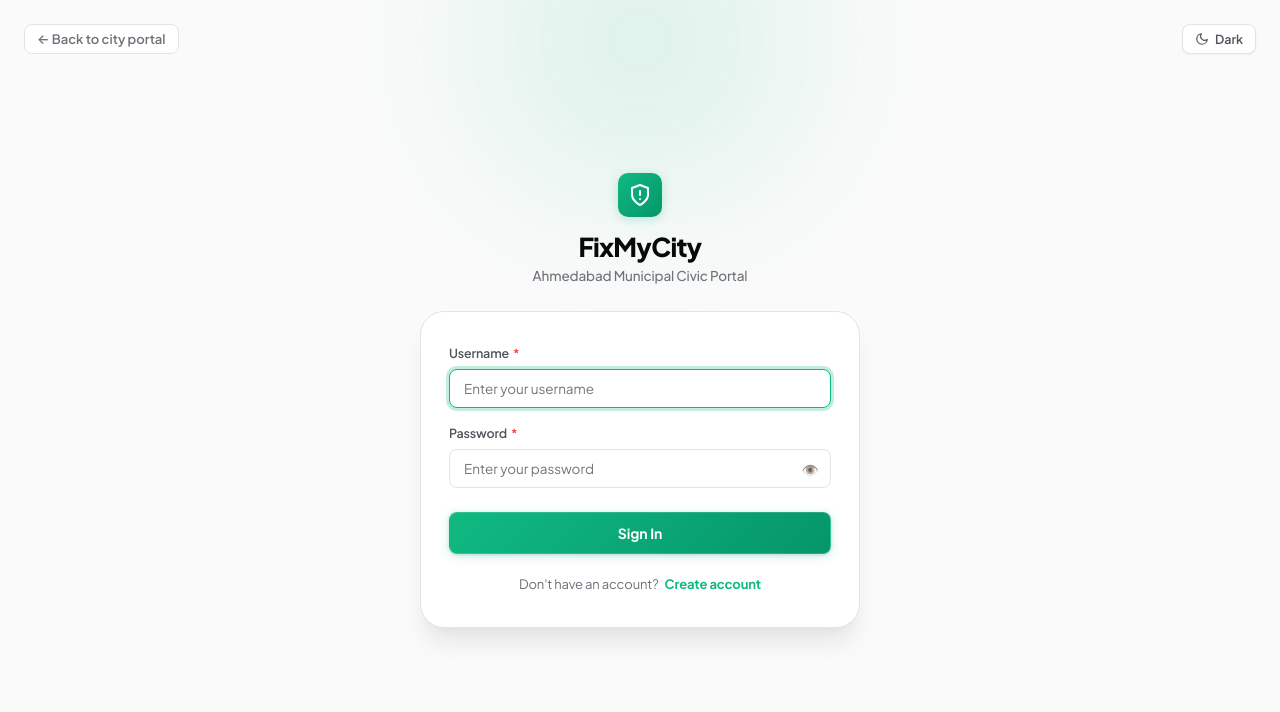
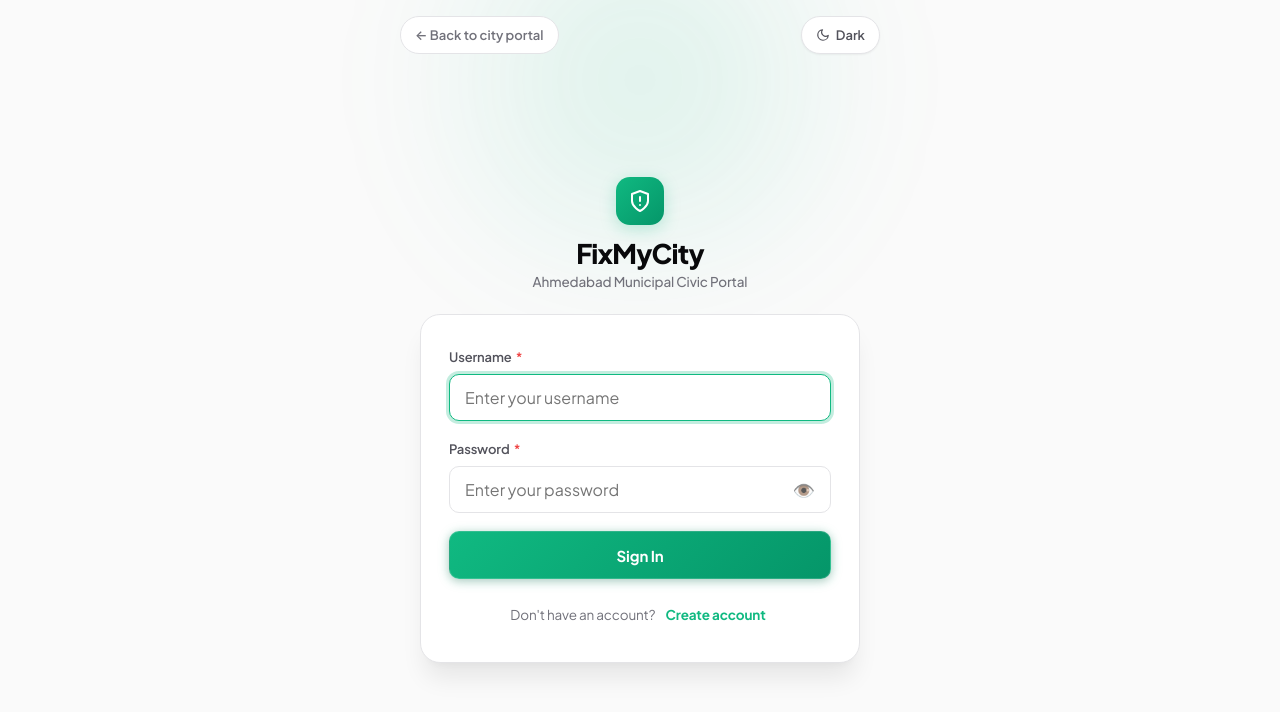
Before and after one commit to Anuj2556/fixmycity, a React (Vite) app in the folder frontend/: page /login in a window 1280 px wide. Shown: the top 712 px of the page. Built offline with nearby package versions, Linux system fonts and the light colour scheme; no server answers.

Commit message:
feat: add authentication styling, home landing page styles, and navbar component

```diff
--- a/frontend/src/pages/Auth.module.css
+++ b/frontend/src/pages/Auth.module.css
@@ -1,41 +1,49 @@
-/* ─── Modern Civic Authentication (Login / Register) ─── */
+/* ─── Modern Civic Authentication (Login / Register) Mobile-First & Desktop ─── */
 
 .body {
   font-family: var(--font-sans);
   min-height: 100vh;
+  min-height: 100dvh;
   display: flex;
+  flex-direction: column;
   justify-content: center;
   align-items: center;
-  padding: 40px 20px;
+  padding: 80px 20px 40px;
   position: relative;
   background: var(--bg-page);
   color: var(--text-primary);
-  overflow: hidden;
+  overflow-x: hidden;
+  overflow-y: auto;
+  box-sizing: border-box;
 }
 
 .body::before {
   content: '';
   position: absolute;
-  top: -20%;
+  top: -15%;
   left: 50%;
   transform: translateX(-50%);
-  width: 600px;
+  width: min(600px, 100vw);
   height: 400px;
   background: radial-gradient(circle, var(--brand-glow) 0%, transparent 70%);
   pointer-events: none;
   filter: blur(60px);
-  opacity: 0.6;
+  opacity: 0.55;
+  z-index: 1;
 }
 
+/* ─── Top Navigation Bar ─── */
 .authTopBar {
   position: absolute;
-  top: 24px;
-  left: 24px;
-  right: 24px;
+  top: 16px;
+  left: 16px;
+  right: 16px;
+  max-width: 480px;
+  margin: 0 auto;
   display: flex;
   justify-content: space-between;
   align-items: center;
-  z-index: 20;
+  z-index: 25;
 }
 
 .backLink {
@@ -45,69 +53,83 @@
   font-size: 13px;
   font-weight: 600;
   color: var(--text-muted);
-  padding: 6px 12px;
-  border-radius: var(--radius-sm);
+  padding: 8px 14px;
+  border-radius: var(--radius-full);
   background: var(--bg-card);
   border: 1px solid var(--border-color);
+  backdrop-filter: blur(8px);
+  -webkit-backdrop-filter: blur(8px);
   transition: all var(--transition-fast);
+  text-decoration: none;
+  cursor: pointer;
+  min-height: 38px;
 }
 
-.backLink:hover {
+.backLink:hover,
+.backLink:active {
   color: var(--text-primary);
   border-color: var(--brand-primary);
   background: var(--bg-card-hover);
+  transform: translateX(-2px);
 }
 
 .themeBtn {
   display: flex;
   align-items: center;
   gap: 6px;
-  padding: 6px 12px;
-  border-radius: var(--radius-sm);
+  padding: 8px 14px;
+  border-radius: var(--radius-full);
   background: var(--bg-card);
   border: 1px solid var(--border-color);
   color: var(--text-secondary);
   cursor: pointer;
-  font-size: 12.5px;
+  font-size: 13px;
   font-weight: 600;
+  backdrop-filter: blur(8px);
+  -webkit-backdrop-filter: blur(8px);
   box-shadow: var(--shadow-sm);
   transition: all var(--transition-fast);
+  min-height: 38px;
 }
 
-.themeBtn:hover {
+.themeBtn:hover,
+.themeBtn:active {
   border-color: var(--brand-primary);
   color: var(--text-primary);
   background: var(--bg-card-hover);
 }
 
+/* ─── Main Container ─── */
 .container {
   max-width: 440px;
   width: 100%;
   position: relative;
   z-index: 10;
-  animation: fadeInUp 0.4s var(--ease-spring);
+  margin: 0 auto;
+  animation: fadeInUp 0.35s var(--ease-spring);
 }
 
 .headerSection {
   text-align: center;
-  margin-bottom: 24px;
+  margin-bottom: 22px;
 }
 
 .logoBadge {
-  width: 44px;
-  height: 44px;
-  margin: 0 auto 14px;
+  width: 48px;
+  height: 48px;
+  margin: 0 auto 12px;
   background: var(--brand-gradient);
-  border-radius: var(--radius-md);
+  border-radius: var(--radius-lg);
   display: flex;
   align-items: center;
   justify-content: center;
   color: #ffffff;
-  box-shadow: 0 2px 10px var(--brand-glow);
+  box-shadow: 0 4px 16px var(--brand-glow);
+  transition: transform 0.2s ease;
 }
 
 .brand {
-  font-size: 26px;
+  font-size: 27px;
   color: var(--text-primary);
   font-weight: 800;
   letter-spacing: -0.03em;
@@ -122,95 +144,42 @@
   color: var(--text-muted);
   font-size: 13.5px;
   font-weight: 500;
+  line-height: 1.4;
 }
 
 /* ─── Form Card ─── */
 .formCard {
   background: var(--bg-card);
   border: 1px solid var(--border-card);
-  border-radius: var(--radius-2xl);
+  border-radius: 20px;
   padding: 32px 28px;
-  box-shadow: var(--shadow-xl);
+  box-shadow: var(--shadow-xl), 0 0 0 1px rgba(255, 255, 255, 0.04) inset;
+  backdrop-filter: blur(16px);
+  -webkit-backdrop-filter: blur(16px);
 }
 
-/* Demo Logins Well */
-.demoSection {
-  background: var(--bg-subtle);
-  border: 1px solid var(--border-color);
-  border-radius: var(--radius-md);
-  padding: 12px 14px;
-  margin-bottom: 22px;
-}
-
-.demoLabel {
-  font-size: 10.5px;
-  font-weight: 700;
-  color: var(--text-muted);
-  text-transform: uppercase;
-  letter-spacing: 0.06em;
-  margin-bottom: 8px;
-  display: flex;
-  align-items: center;
-  justify-content: space-between;
-}
-
-.demoBadge {
-  color: var(--brand-primary);
-  font-weight: 800;
-  font-size: 9.5px;
-}
-
-.demoButtons {
-  display: grid;
-  grid-template-columns: repeat(3, 1fr);
-  gap: 6px;
-}
-
-.demoBtn {
-  background: var(--bg-card);
-  border: 1px solid var(--border-color);
-  color: var(--text-secondary);
-  font-size: 11px;
-  font-weight: 700;
-  padding: 7px 6px;
-  border-radius: var(--radius-sm);
-  cursor: pointer;
-  transition: all var(--transition-fast);
-  text-align: center;
-}
-
-.demoBtn:hover {
-  background: var(--brand-surface);
-  border-color: var(--brand-primary);
-  color: var(--brand-primary);
-}
-
-/* Role Selector */
+/* Role Selector (Register Page) */
 .roleSelector {
   display: grid;
   grid-template-columns: 1fr 1fr;
-  gap: 8px;
-  margin-bottom: 18px;
-}
-
-.roleSelectorThree {
-  display: grid;
-  grid-template-columns: repeat(3, 1fr);
-  gap: 8px;
-  margin-bottom: 20px;
+  gap: 10px;
+  margin-bottom: 22px;
 }
 
 .roleOption {
   background: var(--bg-subtle);
   border: 1.5px solid var(--border-color);
   border-radius: var(--radius-md);
-  padding: 10px 6px;
+  padding: 12px 8px;
   text-align: center;
   cursor: pointer;
   transition: all var(--transition-fast);
+  user-select: none;
+  -webkit-tap-highlight-color: transparent;
 }
 
-.roleOption:hover {
+.roleOption:hover,
+.roleOption:active {
   border-color: var(--brand-primary);
   background: var(--bg-card-hover);
 }
@@ -218,98 +187,36 @@
 .roleOptionSelected {
   background: var(--brand-surface) !important;
   border-color: var(--brand-primary) !important;
-  box-shadow: 0 0 10px var(--brand-glow);
+  box-shadow: 0 0 12px var(--brand-glow);
 }
 
 .roleEmoji {
-  font-size: 18px;
-  margin-bottom: 3px;
+  font-size: 20px;
+  margin-bottom: 4px;
   display: flex;
   justify-content: center;
   align-items: center;
 }
 
 .roleText {
-  font-size: 11.5px;
+  font-size: 12.5px;
   font-weight: 700;
   color: var(--text-primary);
   white-space: nowrap;
 }
 
-.deptInfoCard {
-  background: var(--bg-subtle);
-  border: 1px solid var(--border-color);
-  border-radius: var(--radius-md);
-  padding: 12px 14px;
-  margin-bottom: 16px;
-  font-size: 12px;
-  line-height: 1.4;
-}
-
-.deptInfoCardHeader {
-  display: flex;
-  align-items: center;
-  gap: 8px;
-  font-weight: 700;
-  color: var(--text-primary);
-  margin-bottom: 4px;
-}
-
-.deptInfoCardMeta {
-  color: var(--text-muted);
-  font-size: 11px;
-}
-
-.deptButtonsGrid {
-  display: grid;
-  grid-template-columns: repeat(auto-fit, minmax(110px, 1fr));
-  gap: 6px;
-  margin-top: 8px;
-}
-
-.deptQuickBtn {
-  background: var(--bg-card);
-  border: 1px solid var(--border-color);
-  color: var(--text-secondary);
-  font-size: 10.5px;
-  font-weight: 600;
-  padding: 6px 8px;
-  border-radius: var(--radius-sm);
-  cursor: pointer;
-  transition: all var(--transition-fast);
-  text-align: left;
-  display: flex;
-  align-items: center;
-  gap: 5px;
-  white-space: nowrap;
-  overflow: hidden;
-  text-overflow: ellipsis;
-}
-
-.deptQuickBtn:hover {
-  background: var(--brand-surface);
-  border-color: var(--brand-primary);
-  color: var(--brand-primary);
-}
-
-.deptQuickBtnActive {
-  background: var(--brand-surface) !important;
-  border-color: var(--brand-primary) !important;
-  color: var(--brand-primary) !important;
-  font-weight: 700;
-}
-
-/* Form Elements */
+/* ─── Form Elements ─── */
 .formGroup {
-  margin-bottom: 16px;
+  margin-bottom: 18px;
 }
 
 .label {
   display: block;
-  margin-bottom: 6px;
+  margin-bottom: 7px;
   font-weight: 600;
   color: var(--text-secondary);
-  font-size: 12.5px;
+  font-size: 13px;
+  letter-spacing: -0.01em;
 }
 
 .required {
@@ -320,14 +227,17 @@
 .input,
 .select {
   width: 100%;
-  padding: 10px 14px;
-  border: 1px solid var(--border-color);
-  border-radius: var(--radius-sm);
-  font-size: 13.5px;
+  padding: 12px 15px;
+  border: 1.5px solid var(--border-color);
+  border-radius: var(--radius-md);
+  font-size: 16px; /* Crucial: 16px prevents iOS Safari from auto-zooming screen */
   background: var(--bg-input);
   color: var(--text-primary);
   transition: all var(--transition-fast);
   box-sizing: border-box;
+  -webkit-appearance: none;
+  appearance: none;
+  min-height: 46px;
 }
 
 .input:focus,
@@ -344,15 +254,15 @@
 
 .passwordInput {
   width: 100%;
-  padding: 10px 14px;
-  padding-right: 40px;
-  border: 1px solid var(--border-color);
-  border-radius: var(--radius-sm);
-  font-size: 13.5px;
+  padding: 12px 46px 12px 15px;
+  border: 1.5px solid var(--border-color);
+  border-radius: var(--radius-md);
+  font-size: 16px; /* Crucial: 16px prevents iOS Safari auto-zoom */
   background: var(--bg-input);
   color: var(--text-primary);
   transition: all var(--transition-fast);
   box-sizing: border-box;
+  min-height: 46px;
 }
 
 .passwordInput:focus {
@@ -363,64 +273,81 @@
 
 .eyeButton {
   position: absolute;
-  right: 8px;
+  right: 4px;
   top: 50%;
   transform: translateY(-50%);
   background: none;
   border: none;
   cursor: pointer;
-  font-size: 14px;
-  padding: 4px;
+  font-size: 18px;
+  padding: 10px 12px;
+  min-width: 44px;
+  min-height: 44px;
+  display: flex;
+  align-items: center;
+  justify-content: center;
   color: var(--text-muted);
-  opacity: 0.7;
+  opacity: 0.75;
+  transition: opacity var(--transition-fast);
+  -webkit-tap-highlight-color: transparent;
 }
 
-.eyeButton:hover {
+.eyeButton:hover,
+.eyeButton:active {
   opacity: 1;
 }
 
 .submitBtn {
   width: 100%;
-  padding: 11px 18px;
+  min-height: 48px;
+  padding: 12px 20px;
   background: var(--brand-gradient);
   color: #ffffff;
   border: 1px solid rgba(255, 255, 255, 0.15);
-  border-radius: var(--radius-sm);
-  font-size: 14px;
+  border-radius: var(--radius-md);
+  font-size: 15px;
   font-weight: 700;
   cursor: pointer;
   transition: all var(--transition-fast);
-  margin-top: 8px;
-  box-shadow: 0 1px 3px rgba(0, 0, 0, 0.1), 0 2px 10px var(--brand-glow);
+  margin-top: 10px;
+  box-shadow: 0 2px 8px rgba(0, 0, 0, 0.15), 0 2px 12px var(--brand-glow);
+  letter-spacing: -0.01em;
+  display: flex;
+  align-items: center;
+  justify-content: center;
 }
 
-.submitBtn:hover {
+.submitBtn:hover,
+.submitBtn:active {
   transform: translateY(-1px);
-  box-shadow: 0 4px 14px var(--brand-glow);
+  box-shadow: 0 4px 16px var(--brand-glow);
 }
 
 .submitBtn:disabled {
-  opacity: 0.6;
+  opacity: 0.65;
   cursor: not-allowed;
   transform: none;
 }
 
 .messageError {
-  margin-top: 14px;
-  padding: 10px 14px;
-  border-radius: var(--radius-sm);
-  font-size: 12.5px;
+  margin-top: 16px;
+  padding: 12px 14px;
+  border-radius: var(--radius-md);
+  font-size: 13px;
+  line-height: 1.45;
   font-weight: 600;
   background: var(--priority-critical-bg);
   color: var(--priority-critical);
   border: 1px solid var(--priority-critical-border);
+  animation: shake 0.3s ease-in-out;
 }
 
 .messageSuccess {
-  margin-top: 14px;
-  padding: 10px 14px;
-  border-radius: var(--radius-sm);
-  font-size: 12.5px;
+  margin-top: 16px;
+  padding: 12px 14px;
+  border-radius: var(--radius-md);
+  font-size: 13px;
+  line-height: 1.45;
   font-weight: 600;
   background: var(--brand-surface);
   color: var(--brand-primary);
@@ -429,8 +356,8 @@
 
 .link {
   text-align: center;
-  margin-top: 20px;
-  font-size: 13px;
+  margin-top: 22px;
+  font-size: 13.5px;
   color: var(--text-muted);
 }
 
@@ -439,19 +366,132 @@
   font-weight: 700;
   text-decoration: none;
   margin-left: 4px;
+  padding: 4px;
+  display: inline-block;
 }
 
-.linkAnchor:hover {
+.linkAnchor:hover,
+.linkAnchor:active {
   text-decoration: underline;
+}
+
+/* ─── Mobile Responsiveness (Smartphones & Tablets) ─── */
+@media (max-width: 480px) {
+  .body {
+    padding: 70px 14px 28px;
+    justify-content: flex-start;
+  }
+
+  .authTopBar {
+    top: 12px;
+    left: 12px;
+    right: 12px;
+  }
+
+  .backLink,
+  .themeBtn {
+    padding: 6px 12px;
+    font-size: 12px;
+    min-height: 36px;
+  }
+
+  .container {
+    max-width: 100%;
+  }
+
+  .headerSection {
+    margin-bottom: 18px;
+  }
+
+  .logoBadge {
+    width: 42px;
+    height: 42px;
+    margin-bottom: 10px;
+  }
+
+  .brand {
+    font-size: 24px;
+  }
+
+  .subtitle {
+    font-size: 12.5px;
+  }
+
+  .formCard {
+    padding: 24px 18px;
+    border-radius: 16px;
+    box-shadow: var(--shadow-lg);
+  }
+
+  .formGroup {
+    margin-bottom: 15px;
+  }
+
+  .input,
+  .passwordInput {
+    padding: 11px 14px;
+    font-size: 16px; /* Guaranteed no-zoom on mobile */
+    min-height: 46px;
+    border-radius: 10px;
+  }
+
+  .passwordInput {
+    padding-right: 44px;
+  }
+
+  .submitBtn {
+    min-height: 48px;
+    font-size: 15px;
+    border-radius: 10px;
+    margin-top: 8px;
+  }
+
+  .roleSelector {
+    gap: 8px;
+    margin-bottom: 18px;
+  }
+
+  .roleOption {
+    padding: 10px 6px;
+  }
+
+  .roleEmoji {
+    font-size: 18px;
+  }
+
+  .roleText {
+    font-size: 11.5px;
+  }
+}
+
+/* For ultra-compact screens (e.g., iPhone SE / Galaxy Fold 320-360px) */
+@media (max-width: 360px) {
+  .body {
+    padding: 65px 10px 20px;
+  }
+
+  .formCard {
+    padding: 20px 14px;
+  }
+
+  .brand {
+    font-size: 22px;
+  }
 }
 
 @keyframes fadeInUp {
   from {
     opacity: 0;
-    transform: translateY(14px);
+    transform: translateY(12px);
   }
   to {
     opacity: 1;
     transform: translateY(0);
   }
 }
+
+@keyframes shake {
+  0%, 100% { transform: translateX(0); }
+  25% { transform: translateX(-4px); }
+  75% { transform: translateX(4px); }
+}
```
Also changed, not shown: frontend/src/components/Navbar.jsx (+151 -17 lines), frontend/src/pages/Home.module.css (+74 -0 lines).
